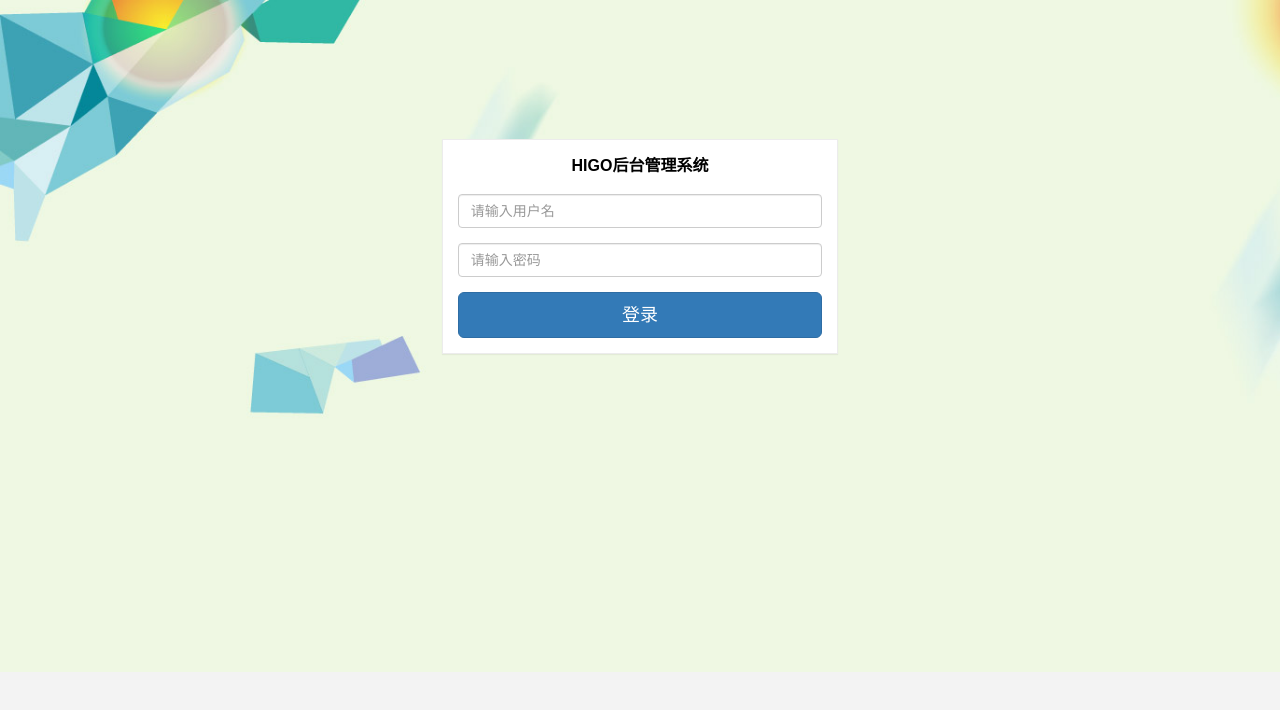
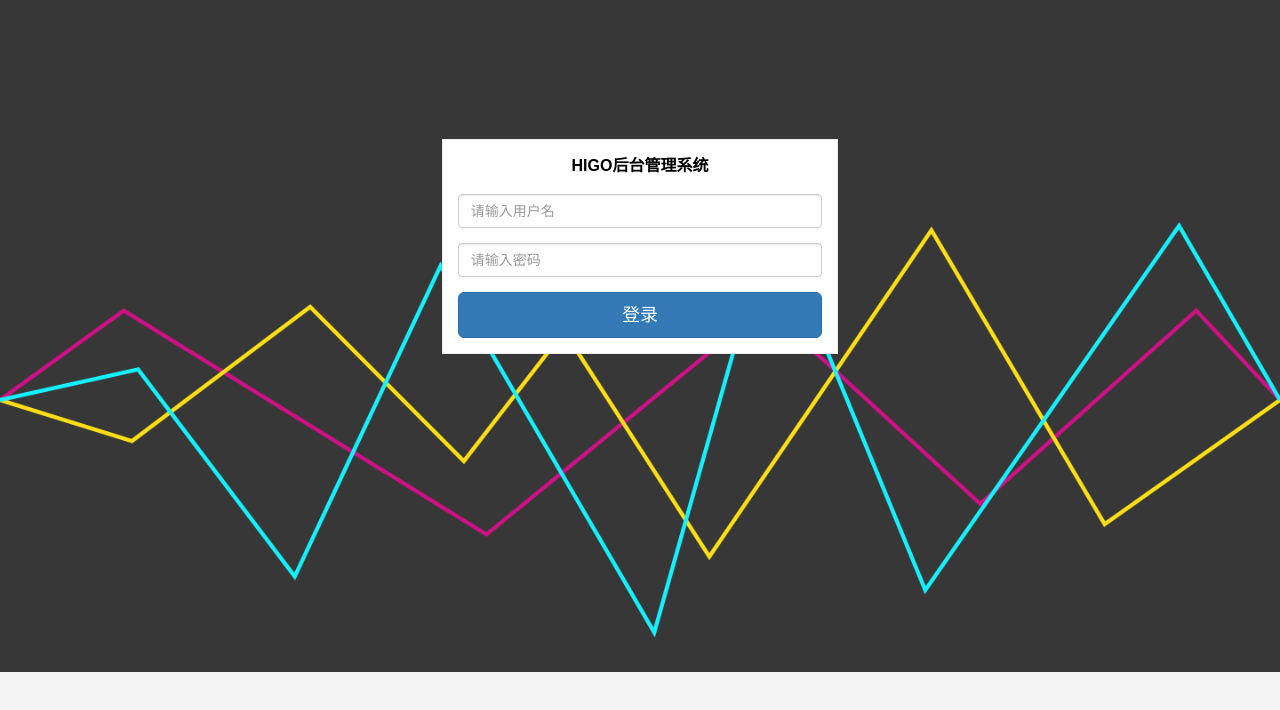
Before and after one commit to fearless98/higo, a React app: page /login in a window 1280 px wide. Shown: the top 710 px of the page. Built offline with nearby package versions, Linux system fonts and the light colour scheme.

Commit message:
update loginpicture

```diff
--- a/src/component/side-nav/index.jsx
+++ b/src/component/side-nav/index.jsx
@@ -14,7 +14,7 @@ class NavSide extends React.Component{
                             <div className="active-menu">
                                 <div className="image">
                                     <img className="back-con"/>
-                                    <img className="user-con" src="../../../duola.png"/>
+                                    <img className="user-con"/>
                                     <p className="p-con-one">Higo Admin</p>
                                     <p className="p-con-two">Copyright ©2017-2018 higo.party</p>
                                 </div>
--- a/src/page/login/index.scss
+++ b/src/page/login/index.scss
@@ -2,12 +2,12 @@
 * @Author: LENOVO
 * @Date:   2018-05-19 11:59:30
 * @Last Modified by:   LENOVO
-* @Last Modified time: 2018-05-22 00:03:04
+* @Last Modified time: 2018-09-08 21:51:29
 */
 .login-wrapper{
     width: 100%;
     height: 672px;
-    background: url(../../../login4.jpg);
+    background: url(../../../buzz.png);
     background-size: cover;
 }
 .login-panel {
```
Also changed, not shown: buzz.png (added).
